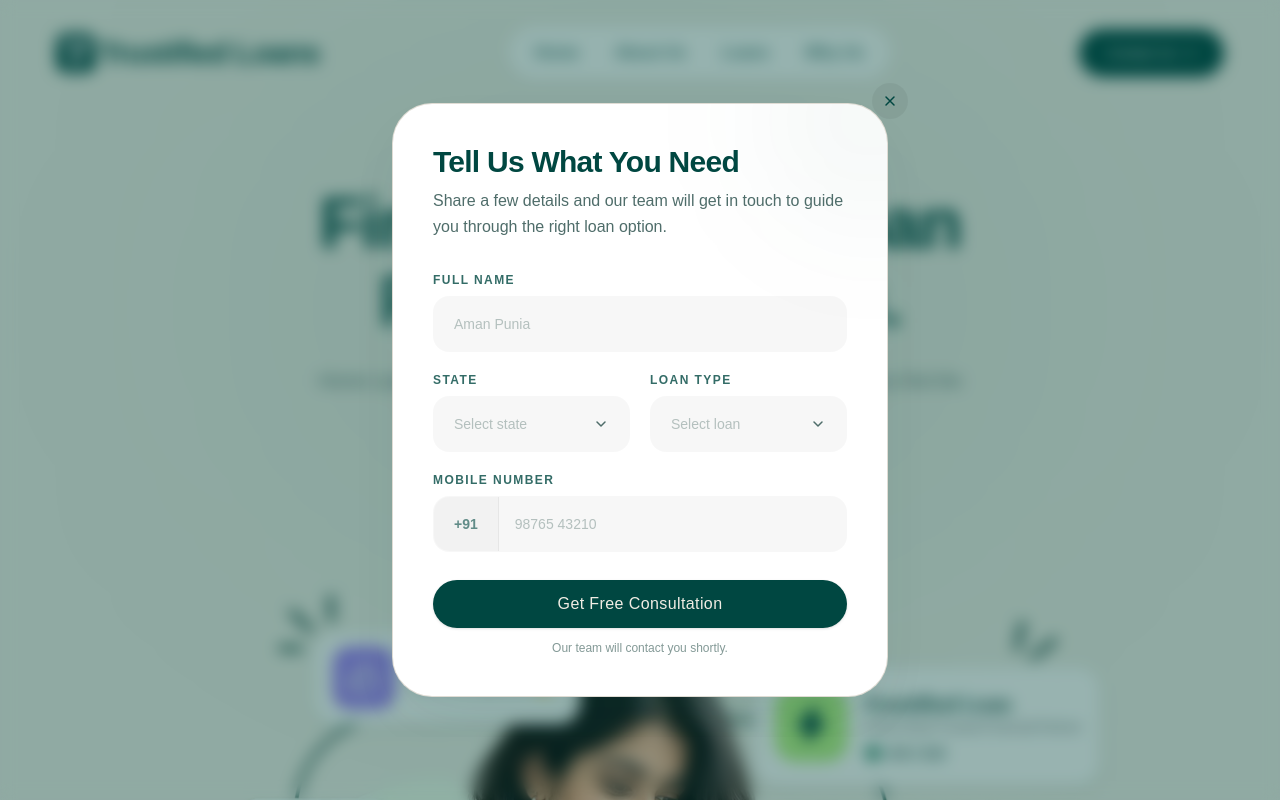
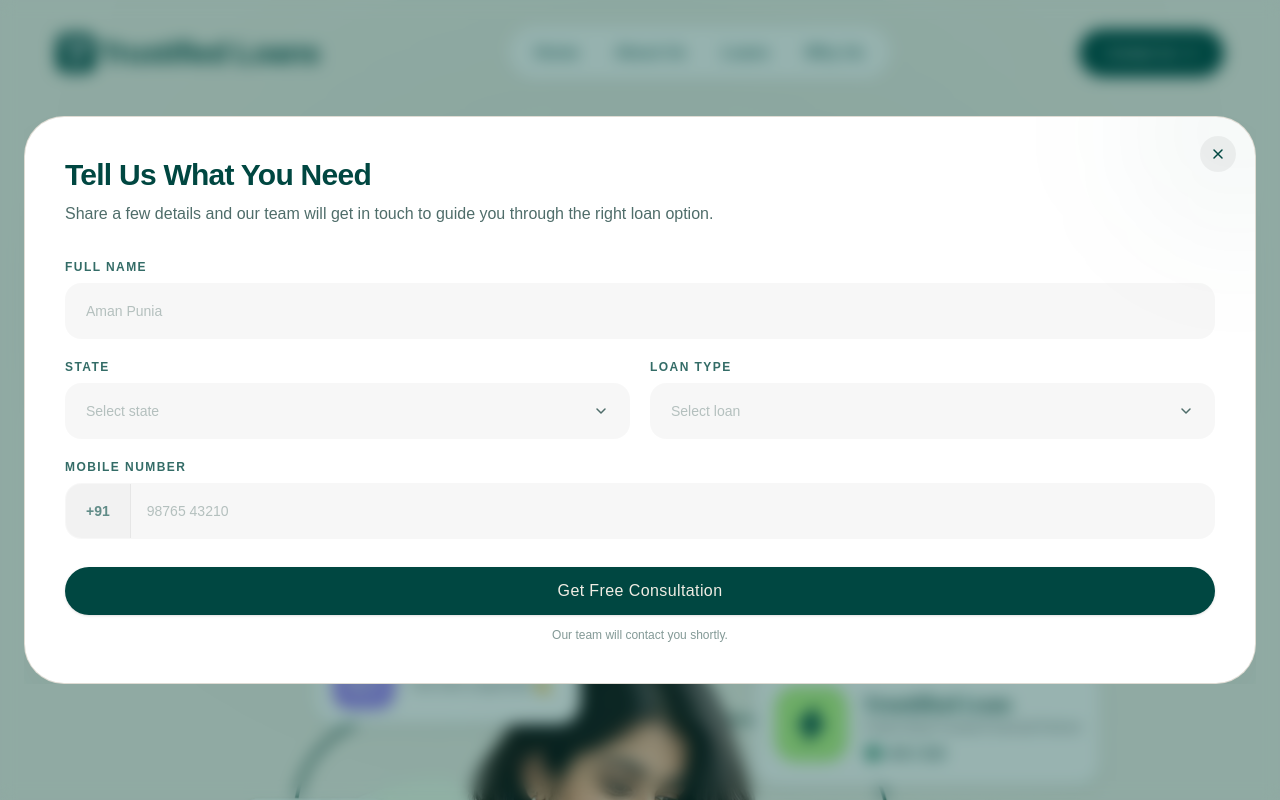
Before and after one commit to Ap-Developer-18/trustified-loans, a Next.js app: page / in a window 1280 px wide. Both pictures are taken after a click on the button "Apply Now". Shown: the top 800 px of the page. Built offline with nearby package versions, Linux system fonts and the light colour scheme; a web font is replaced by a local one.

Commit message:
work on spacing

```diff
--- a/components/common/modal.tsx
+++ b/components/common/modal.tsx
@@ -55,7 +55,7 @@ export default function Modal({
             animate={{ opacity: 1, scale: 1, y: 0 }}
             exit={{ opacity: 0, scale: 0.95, y: 12 }}
             transition={{ duration: 0.25, ease: "easeOut" }}
-            className={`relative w-full max-h-[90vh] overflow-y-auto ${className}`}
+            className={`relative w-full max-h-[90vh] p-0! sm:p-0! overflow-y-auto ${className}`}
           >
             {/* Close button */}
             <button
--- a/components/consultation-form.tsx
+++ b/components/consultation-form.tsx
@@ -158,7 +158,7 @@ function CustomDropdown({
                     onChange(opt.value);
                     setOpen(false);
                   }}
-                  className={`w-full text-left px-4 py-3 text-xs sm:text-sm transition-colors flex items-center justify-between ${
+                  className={`w-full text-left px-4 py-3 transition-colors flex items-center justify-between ${
                     value === opt.value
                       ? "text-cyprus bg-cyprus/5 font-semibold"
                       : "text-muted hover:text-cyprus hover:bg-black/2"
--- a/components/hero.tsx
+++ b/components/hero.tsx
@@ -127,7 +127,6 @@ export default function Hero() {
       <Modal
         open={isConsultationOpen}
         onClose={() => setIsConsultationOpen(false)}
-        className="max-w-xl p-6 sm:p-10"
       >
         <ConsultationForm preselectedLoan={selectedLoan} />
       </Modal>
```
